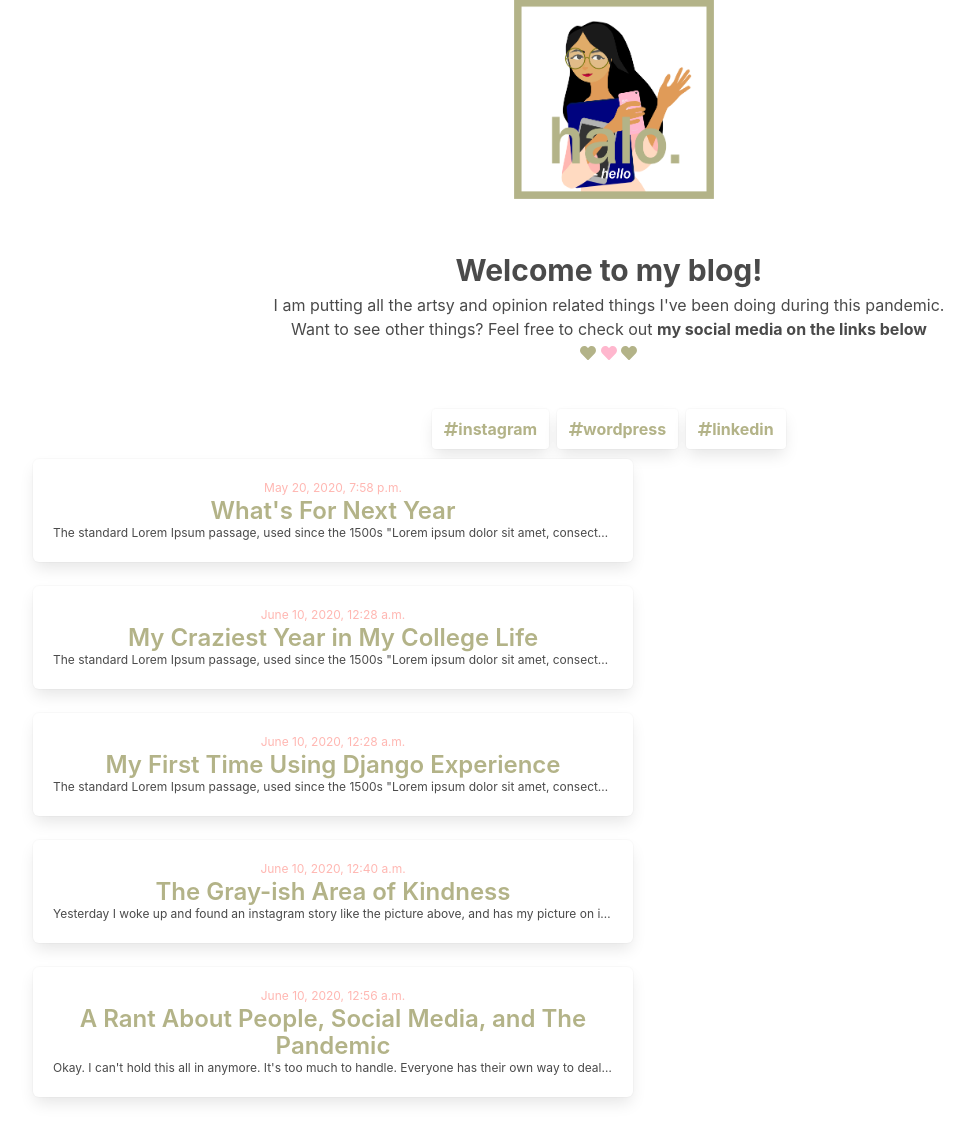
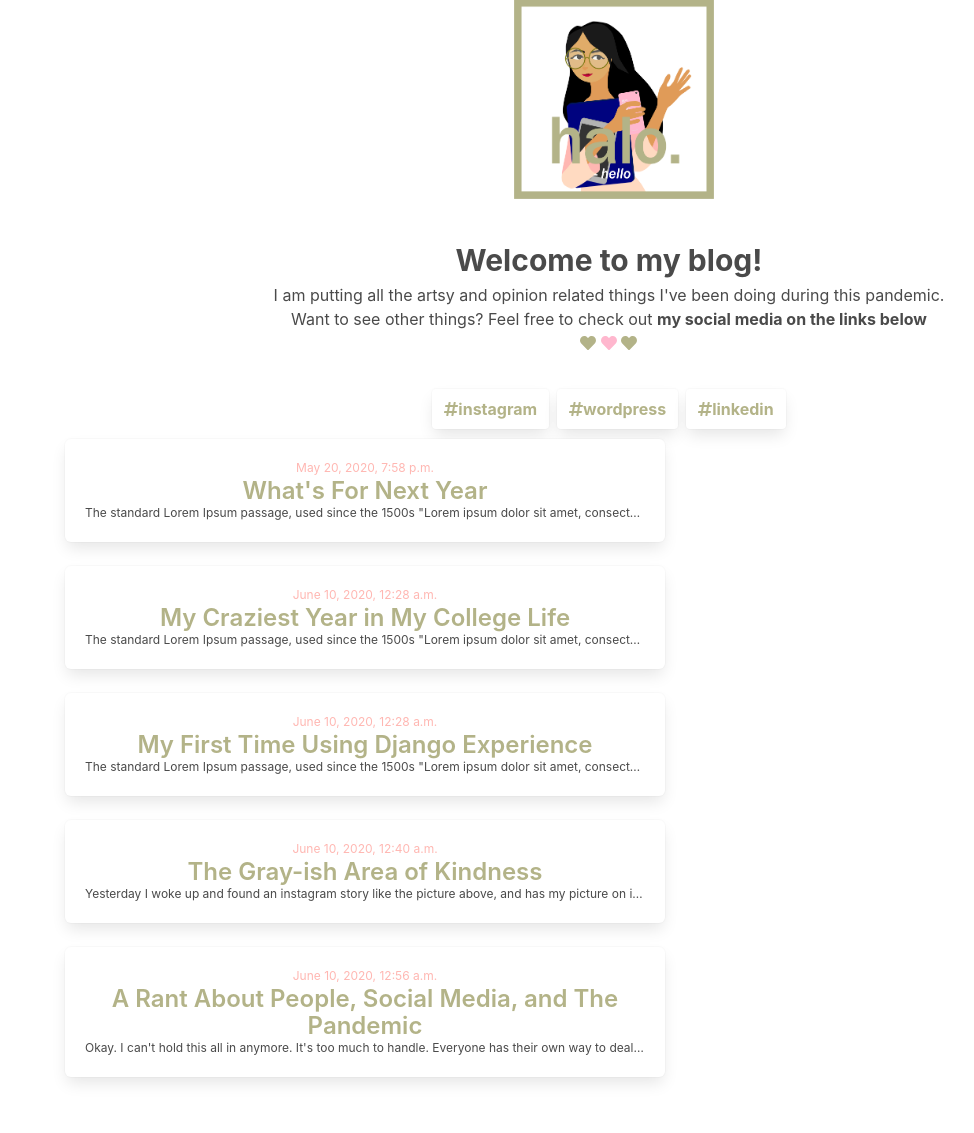
Before and after one commit to amlndr/myWebsite, a Django app: page / in a window 1280 px wide. Shown: the part 138-1271 px from the top of the page, without its empty margins (31-1005 px from the left). After the commit the page ends 1221 px from the top, so only its background shows below. Run offline with Django 3.2, Linux system fonts and the light colour scheme; data comes from the database, SQL or seed files in the repository; some libraries are stand-ins or nearby versions.

Commit message:
try again fix

```diff
--- a/blog/templates/blog/post_detail.html
+++ b/blog/templates/blog/post_detail.html
@@ -7,7 +7,7 @@
             <img class="myphoto" src="/static/images/ilus2.png" width="40%" height="40%">
         </div>
     </div>
-<div class="container box" style="background-color: ">
+<div class="container is-fluid box" style="background-color: ">
     <a onclick="toTop()" id="topBtn">
         <i class="fas fa-chevron-circle-up"></i></a>
     <div class="post" >
--- a/blog/templates/blog/post_list.html
+++ b/blog/templates/blog/post_list.html
@@ -3,7 +3,7 @@
 
 <html>
 {% block content %}
-<div class="container is-fluid">
+<div class="container">
 
 <div class="profile"style="margin:5px;">
     <div class="level">
@@ -13,7 +13,7 @@
     </div>
 </div>
 
-<div class="profile" ><br>
+<div class="container is-fluid" ><br>
         <div class="level">
             <div class="level-item has-text-centered">
         <p><b style="font-size:30px">Welcome to my blog!</b><br>
```
